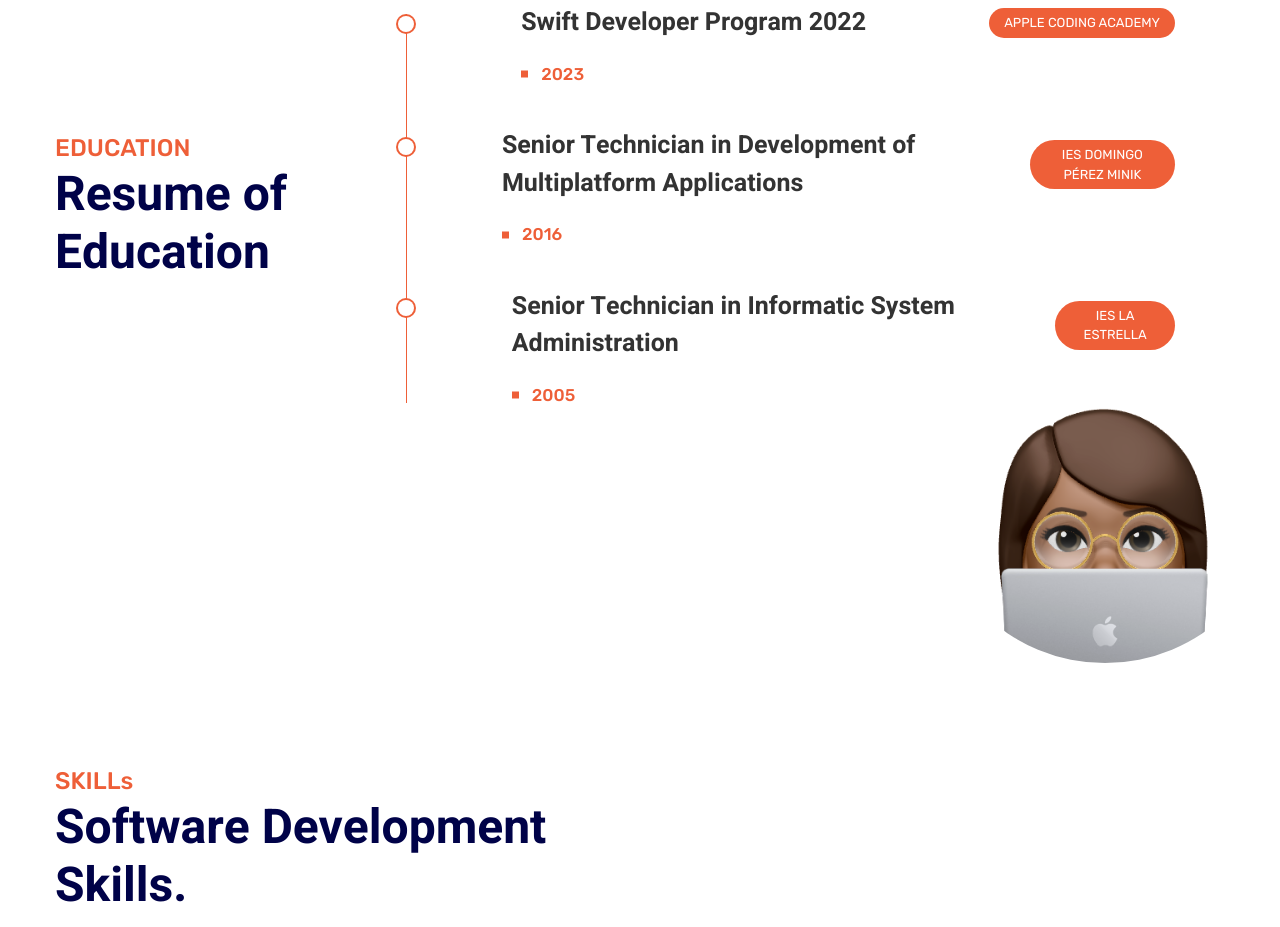
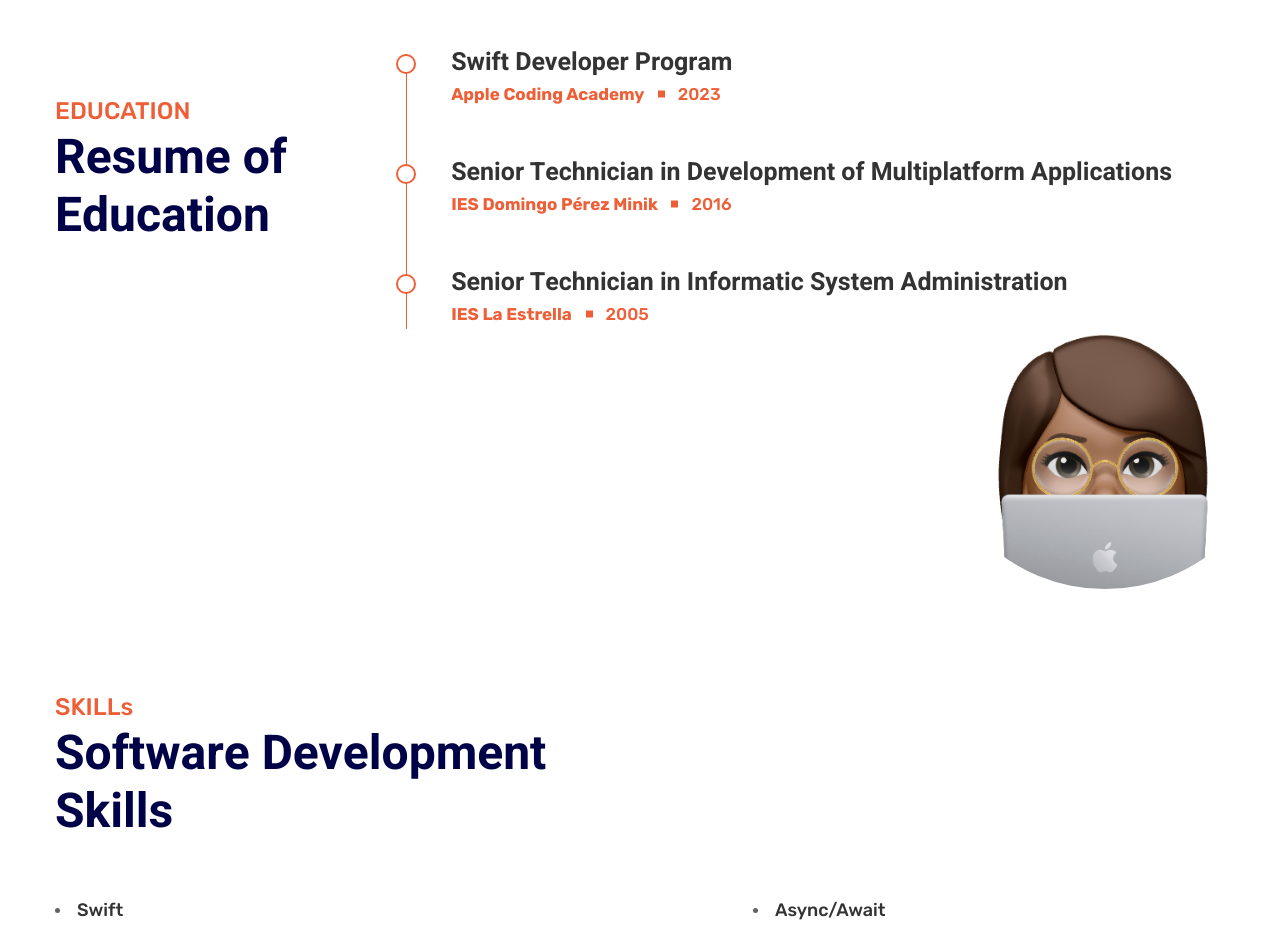
Before and after one commit to JoyceRosBat/JoyceRosBat.github.io, a website: page index.html in a window 1280 px wide. Shown: the part 1296-2223 px from the top of the page. Drawn offline with nearby package versions, Linux system fonts and the light colour scheme.

Commit message:
Fixing styles

```diff
--- a/index.html
+++ b/index.html
@@ -283,8 +283,8 @@
                         2022-Current
                       </span>
                     </div>
-                    <p class="text-left text-paragraph dark:text-slate-200 mt-[10px] text-[17px]">Development and maintenance of the app
-                      <b>Santander Particulares (OneApp)</b> using Swift, UIKit, MVVM, Combine, Dependency Inyection and creation of new UI components.
+                    <p class="text-left text-paragraph dark:text-slate-200 mt-[10px] text-[17px]">
+                      iOS Lead to one of the leading banks in Europe using Swift, UIKit, MVVM, Combine, Dependency Injection and creation of new UI components.
                     </p>
                   </div>
                 </div>
@@ -351,8 +351,8 @@
                         2020-2022
                       </span>
                     </div>
-                    <p class="text-left text-paragraph dark:text-slate-200 mt-[10px] text-[17px]">Leading and Development of
-                      <b>Santander Empresas</b> app using Swift, Objective-C, UIKit, VIPER, API Rest/SOAP
+                    <p class="text-left text-paragraph dark:text-slate-200 mt-[10px] text-[17px]">
+                      iOS Team Lead in one of the most important projects in the banking sector in Spain using Swift, Objective-C, UIKit, VIPER, API Rest/SOAP
                     </p>
                   </div>
                 </div>
@@ -487,7 +487,7 @@
     <section id="education" class="relative lg:py-[100px] md:py-[70px]">
       <div class="container mx-auto">
         <!-- Section title start -->
-        <div class="flex justify-between items-center gap-[20px] lg:gap-[30px] mb-[55px] md:flex-wrap md:text-center">
+        <div class="flex justify-center items-center gap-[20px] lg:gap-[30px] mb-[55px] md:flex-wrap">
           <div class="max-w-full lg:max-w-[575px] sm:w-full sm:justify-center sm:items-center">
             <span class="text-accent1 text-[20px] lg:text-[24px] font-medium mb-[10px] lg:mb-[5px]">EDUCATION</span>
             <h2
@@ -509,10 +509,10 @@
 
                 <!-- Single resume start -->
                 <div
-                  class="flex ltr:pr-[50px] ltr:sm:pr-[0] ltr:lg:pr-[70px rtl:pl-[50px] rtl:sm:pl-[0] rtl:lg:pl-[70px relative">
+                  class="flex ltr:pr-[50px] ltr:sm:pr-[0] ltr:lg:pr-[70px rtl:pl-[50px] rtl:sm:pl-[0] rtl:lg:pl-[70px relative mt-[40px]">
                   <span
                     class="absolute w-[20px] h-[20px] ltr:left-[-40px] rtl:right-[-40px] top-[10px] bg-accent1 rounded-full z-10 before:absolute before:bg-white before:w-[16px] before:h-[16px] before:rounded-full ltr:before:left-[2px] rtl:before:right-[2px] before:top-[2px]"></span>
-                  <div class="w-[70px] h-[70px]">
+                  <div class="h-[70px]">
                     <span
                       class="w-[50px] h-[50px] hidden bg-accent1 text-white flex items-center rounded-full justify-center">
                       <svg width="25" height="44" fill="currentColor" stroke="currentColor"
@@ -523,17 +523,19 @@
                     </span>
                   </div>
                   <div class="flex-grow ltr:pl-[15px] rtl:pr-[15px]">
-                    <div
-                      class="flex items-center lg:justify-between only-md:flex-col only-md:items-start 2xs:flex-col 2xs:items-start">
+                    <div class="flex only-md:flex-col only-md:items-start 2xs:flex-col 2xs:items-start">
                       <h3 class="font-heebo 2xs:text-[18px] text-[20px] lg:text-[25px] text-primary dark:text-white">
-                        Swift Developer Program 2022</h3>
-                      <span
-                        class="bg-accent1 text-white text-[13px] rounded-[30px] px-[15px] py-[5px] uppercase ltr:ml-[15px] rtl:mr-[15px] ltr:only-md:ml-0 only-md:my-[5px] ltr:2xs:ml-0 rtl:only-md:m-0 rtl:2xs:mr-0 2xs:my-[5px] text-center">Apple
-                        Coding Academy</span>
+                        Swift Developer Program</h3>
                     </div>
                     <!-- <p class="text-paragraph dark:text-slate-200 mt-[10px] text-[17px]">Promote your blog posts, case udie, and product ouncems nts with thehe branded videos.</p> -->
-                    <span
-                      class="text-[17px] font-medium text-accent1 relative ltr:pl-[20px] rtl:pr-[20px] before:absolute before:bg-accent1 before:w-[7px] before:h-[7px] ltr:before:left-0 rtl:before:right-0 before:top-[50%] before:translate-y-[-50%] mt-[20px] block">2023</span>
+                    <div class="relative text-left">
+                      <span class="font-bold text-[17px] text-accent1 rtl:pr-[20px]" style="padding-right: 10px;">
+                       Apple Coding Academy
+                      </span>
+                      <span class="text-[17px] font-medium text-accent1 relative ltr:pl-[20px] rtl:pr-[20px] before:absolute before:bg-accent1 before:w-[7px] before:h-[7px] ltr:before:left-0 rtl:before:right-0 before:top-[50%] before:translate-y-[-50%] mt-[20px]">
+                        2023
+                      </span>
+                    </div>
                   </div>
                 </div>
                 <!-- Single resume end -->
@@ -543,7 +545,7 @@
                   class="flex ltr:pr-[50px] ltr:sm:pr-[0] ltr:lg:pr-[70px rtl:pl-[50px] rtl:sm:pl-[0] rtl:lg:pl-[70px relative mt-[40px]">
                   <span
                     class="absolute w-[20px] h-[20px] ltr:left-[-40px] rtl:right-[-40px] top-[10px] bg-accent1 rounded-full z-10 before:absolute before:bg-white before:w-[16px] before:h-[16px] before:rounded-full ltr:before:left-[2px] rtl:before:right-[2px] before:top-[2px]"></span>
-                  <div class="w-[70px] h-[70px]">
+                  <div class="h-[70px]">
                     <span
                       class="w-[50px] h-[50px] hidden bg-accent1 text-white flex items-center rounded-full justify-center">
                       <svg width="25" height="44" fill="currentColor" stroke="currentColor"
@@ -557,14 +559,17 @@
                     <div class="flex items-center only-md:flex-col only-md:items-start 2xs:flex-col 2xs:items-start">
                       <h3 class="font-heebo 2xs:text-[18px] text-[20px] lg:text-[25px] text-primary dark:text-white">
                         Senior Technician in Development of Multiplatform Applications</h3>
-                      <span
-                        class="bg-accent1 text-white text-[13px] rounded-[30px] px-[15px] py-[5px] uppercase ltr:ml-[15px] rtl:mr-[15px] ltr:only-md:ml-0 only-md:my-[5px] ltr:2xs:ml-0 rtl:only-md:m-0 rtl:2xs:mr-0 2xs:my-[5px] text-center">IES
-                        Domingo Pérez Minik</span>
                     </div>
                     <!-- <p class="text-paragraph dark:text-slate-200 mt-[10px] text-[17px]">Promote your blog posts, case udie, and product ouncems nts with thehe branded videos.</p> -->
-                    <span
-                      class="text-[17px] font-medium text-accent1 relative ltr:pl-[20px] rtl:pr-[20px] before:absolute before:bg-accent1 before:w-[7px] before:h-[7px] ltr:before:left-0 rtl:before:right-0 before:top-[50%] before:translate-y-[-50%] mt-[20px] block">2016</span>
-                  </div>
+                    <div class="relative text-left">
+                      <span class="font-bold text-[17px] text-accent1 rtl:pr-[20px]" style="padding-right: 10px;">
+                       IES Domingo Pérez Minik
+                      </span>
+                      <span class="text-[17px] font-medium text-accent1 relative ltr:pl-[20px] rtl:pr-[20px] before:absolute before:bg-accent1 before:w-[7px] before:h-[7px] ltr:before:left-0 rtl:before:right-0 before:top-[50%] before:translate-y-[-50%] mt-[20px]">
+                        2016
+                      </span>
+                    </div>
+                    </div>
                 </div>
                 <!-- Single resume end -->
 
@@ -573,7 +578,7 @@
                   class="flex ltr:pr-[50px] ltr:sm:pr-[0] ltr:lg:pr-[70px rtl:pl-[50px] rtl:sm:pl-[0] rtl:lg:pl-[70px relative mt-[40px]">
                   <span
                     class="absolute w-[20px] h-[20px] ltr:left-[-40px] rtl:right-[-40px] top-[10px] bg-accent1 rounded-full z-10 before:absolute before:bg-white before:w-[16px] before:h-[16px] before:rounded-full ltr:before:left-[2px] rtl:before:right-[2px] before:top-[2px]"></span>
-                  <div class="w-[70px] h-[70px]">
+                  <div class="h-[70px]">
                     <span
                       class="w-[50px] h-[50px] hidden bg-accent1 text-white flex items-center rounded-full justify-center">
                       <svg width="25" height="44" fill="currentColor" stroke="currentColor"
@@ -587,14 +592,17 @@
                     <div class="flex items-center only-md:flex-col only-md:items-start 2xs:flex-col 2xs:items-start">
                       <h3 class="font-heebo 2xs:text-[18px] text-[20px] lg:text-[25px] text-primary dark:text-white">
                         Senior Technician in Informatic System Administration</h3>
-                      <span
-                        class="bg-accent1 text-white text-[13px] rounded-[30px] px-[15px] py-[5px] uppercase ltr:ml-[15px] rtl:mr-[15px] ltr:only-md:ml-0 only-md:my-[5px] ltr:2xs:ml-0 rtl:only-md:m-0 rtl:2xs:mr-0 2xs:my-[5px] text-center">IES
-                        La Estrella</span>
                     </div>
                     <!-- <p class="text-paragraph dark:text-slate-200 mt-[10px] text-[17px]">Promote your blog posts, case udie, and product ouncems nts with thehe branded videos.</p> -->
-                    <span
-                      class="text-[17px] font-medium text-accent1 relative ltr:pl-[20px] rtl:pr-[20px] before:absolute before:bg-accent1 before:w-[7px] before:h-[7px] ltr:before:left-0 rtl:before:right-0 before:top-[50%] before:translate-y-[-50%] mt-[20px] block">2005</span>
-                  </div>
+                    <div class="relative text-left">
+                      <span class="font-bold text-[17px] text-accent1 rtl:pr-[20px]" style="padding-right: 10px;">
+                       IES La Estrella
+                      </span>
+                      <span class="text-[17px] font-medium text-accent1 relative ltr:pl-[20px] rtl:pr-[20px] before:absolute before:bg-accent1 before:w-[7px] before:h-[7px] ltr:before:left-0 rtl:before:right-0 before:top-[50%] before:translate-y-[-50%] mt-[20px]">
+                        2005
+                      </span>
+                    </div>
+                    </div>
                 </div>
                 <!-- Single resume end -->
 
@@ -622,7 +630,7 @@
             <span class="text-accent1 text-[20px] lg:text-[24px] font-medium mb-[10px] lg:mb-[5px]">SKILLs</span>
             <h2
               class="text:[28px] lg:text-[48px] font-bold font-heebo leading-[36x] lg:leading-[58px] text-[#000248] dark:text-white">
-              Software Development Skills.
+              Software Development Skills
             </h2>
           </div>
           <div class="md:grow">
```
